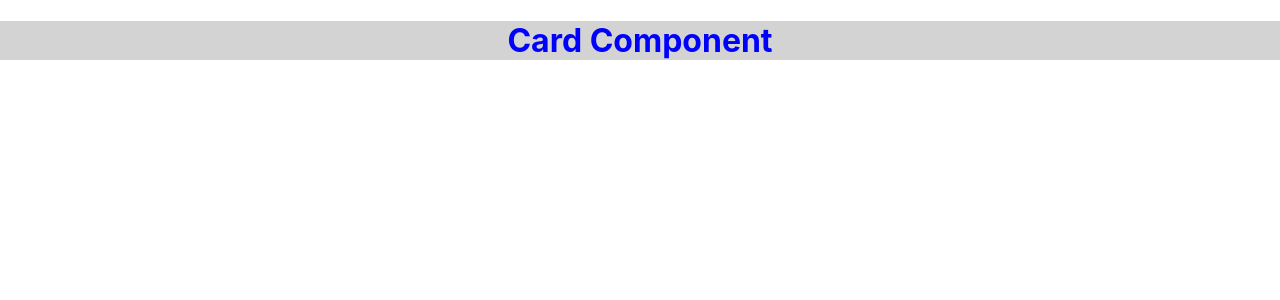
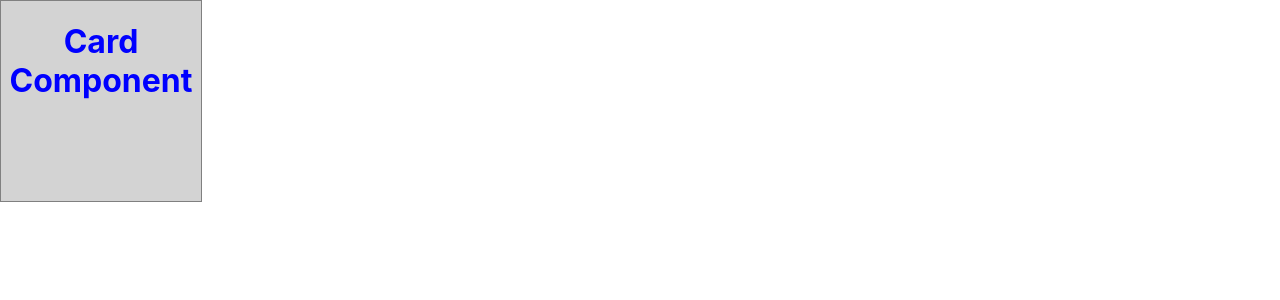
Before and after one commit to rabiayousuf187/Pure-FirstReactApp-17Sep2023, a React (Create React App) app: page / in a window 1280 px wide. Shown: the top 300 px of the page. Built offline with nearby package versions, Linux system fonts and the light colour scheme.

Commit message:
styling card

```diff
--- a/src/components/UI/Card/Card.css
+++ b/src/components/UI/Card/Card.css
@@ -1,5 +1,8 @@
 .card{
     background-color: lightgray;
+    width: 200px;
+    height: 200px;
+    border: 1px solid gray;
 }
 .card h1{
     color: blue;
```
